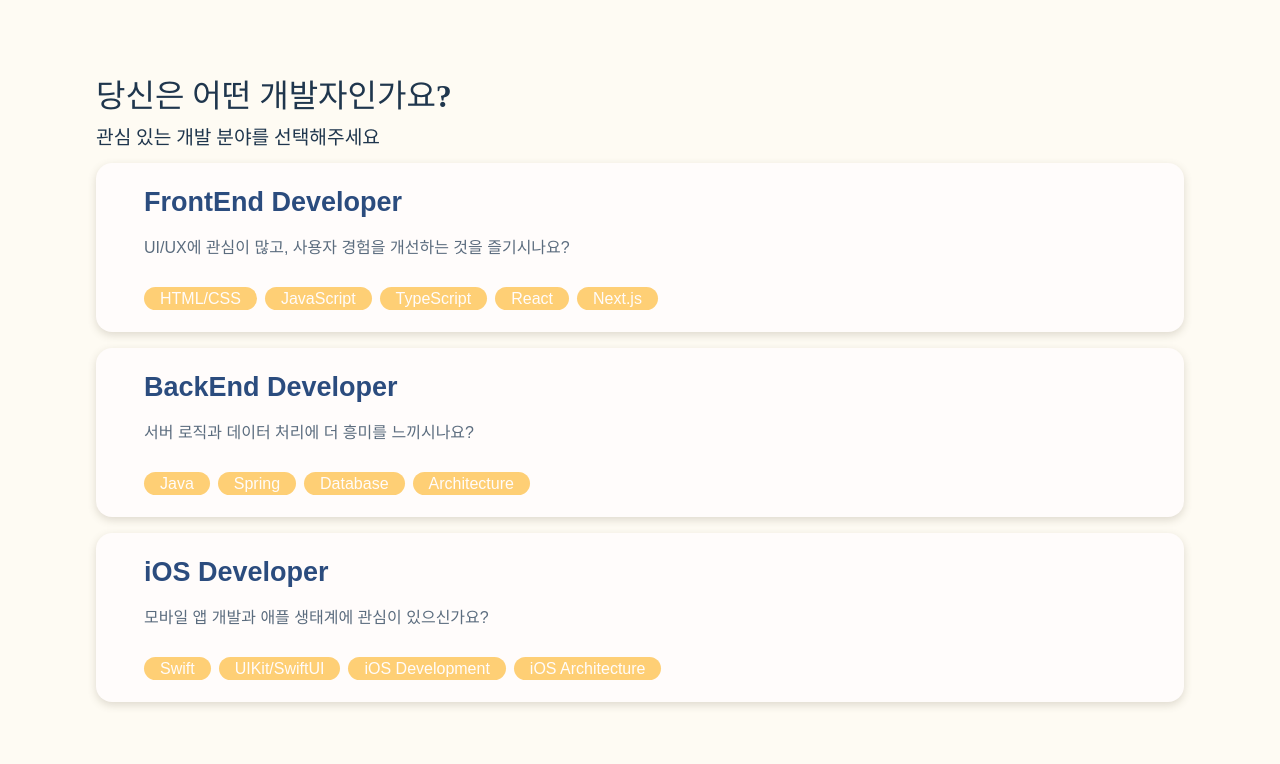
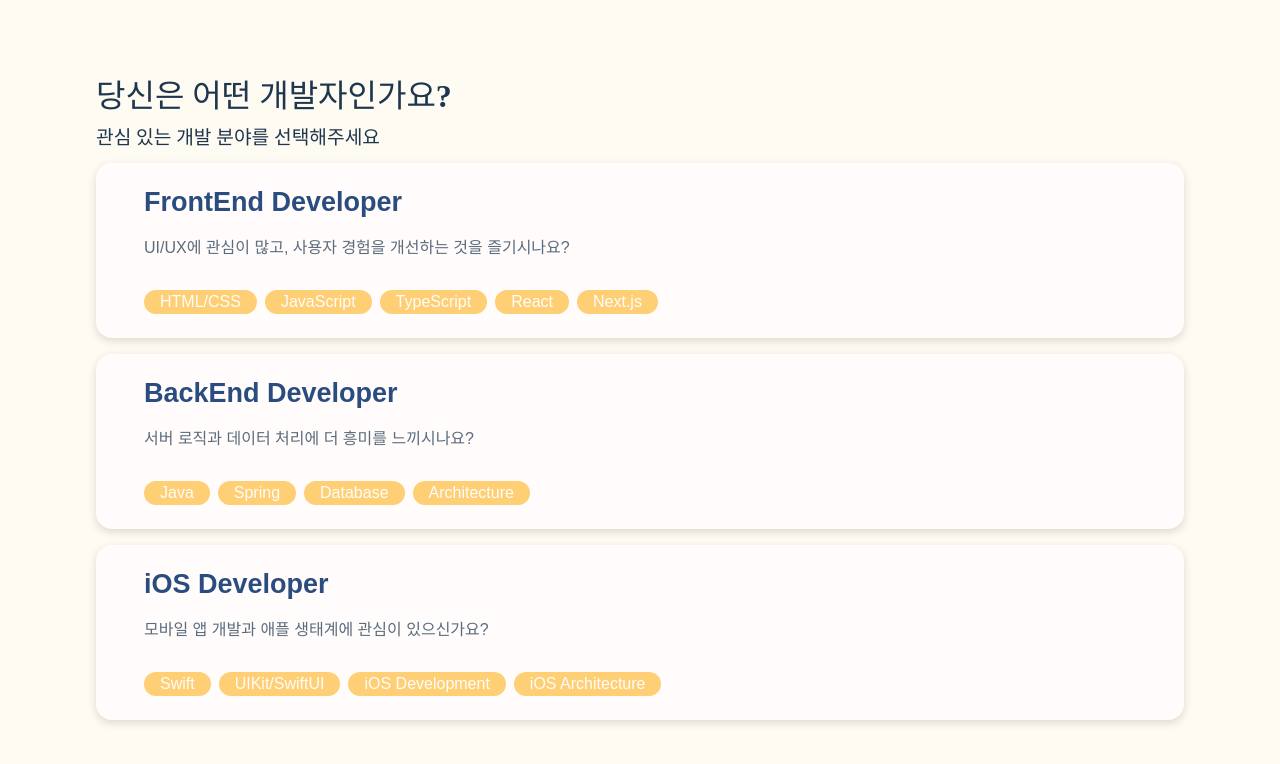
Before and after one commit to minjeongHEO/Job-Cracker, a Next.js app: page /interview/select in a window 1280 px wide. Shown: the top 764 px of the page. Built offline with nearby package versions, Linux system fonts and the light colour scheme; a web font is replaced by a local one.

Commit message:
design: 선택버튼에 글과 뱃지 줄바꿈 처리 #36

```diff
--- a/app/_components/atoms/SelectButton.module.scss
+++ b/app/_components/atoms/SelectButton.module.scss
@@ -7,6 +7,11 @@
     color: color('brand', 'sub');
     display: flex;
     gap: 1rem;
+
+    &-text {
+      word-break: break-all;
+      text-align: left;
+    }
   }
 
   &__description {
@@ -16,14 +21,21 @@
     margin: 1rem 0 2rem 0;
   }
 
-  &__topics span {
+  &__topics {
+    display: flex;
+    flex-wrap: wrap;
+    gap: 0.5rem;
+    // margin-bottom: 1rem;
+
+    & span {
       background-color: color('accent', 'yellow');
       color: color('neutral', 'white');
-    margin: 0 0.5rem 2rem 0;
       padding: 3px 16px;
       border-radius: 2rem;
       font-size: 1rem;
       text-align: center;
       font-weight: 500;
+      // margin: 0 0.5rem 2rem 0;
     }
   }
+}
```
Lines whose indentation alone changed are shown as unchanged.
